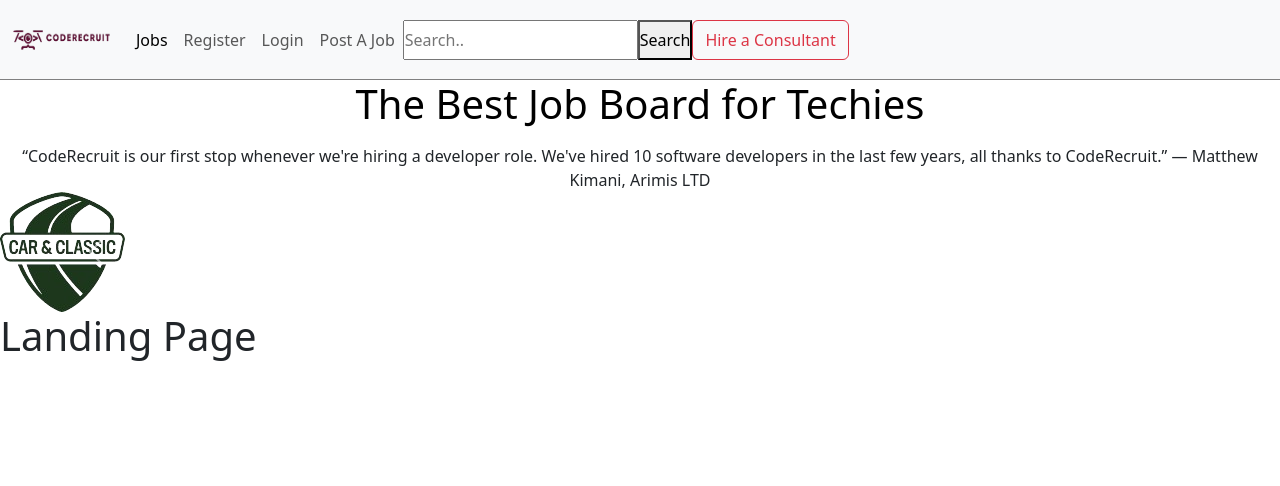
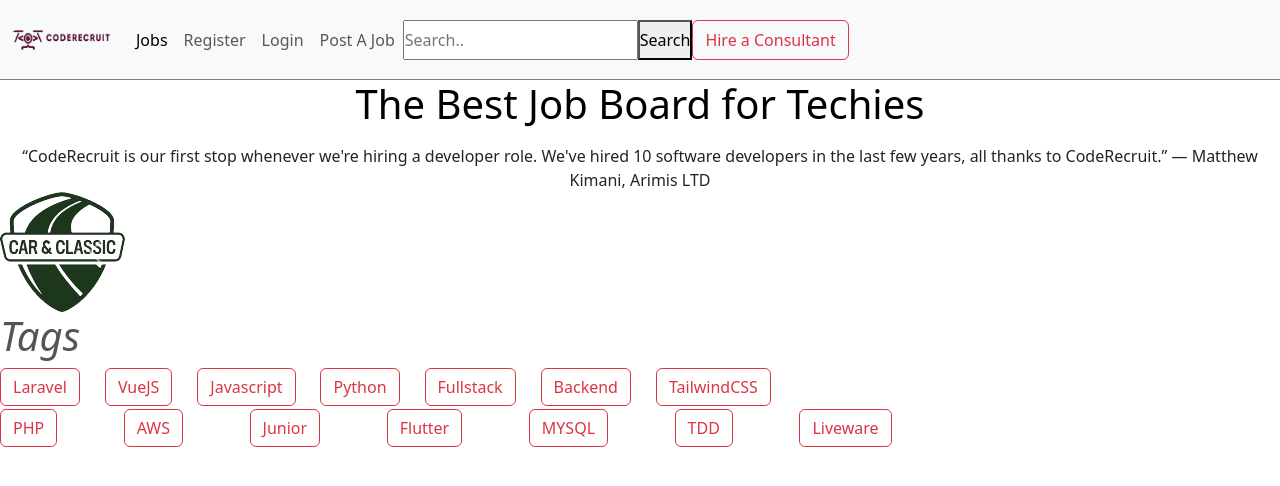
Before and after one commit to Mugao-joy/CodeRecruit, a Django app: page /landing/ in a window 1280 px wide. Shown: the top 486 px of the page. Run offline with Django 5.2, Linux system fonts and the light colour scheme; some libraries are stand-ins or nearby versions.

Commit message:
added tags to the landing page

```diff
--- a/Authentication/urls.py
+++ b/Authentication/urls.py
@@ -3,6 +3,7 @@
 
 app_name = 'Authentication'
 urlpatterns = [
-    path ('login/', user_login, name = 'login'),
-    path ('register/', user_register, name = 'register')
+    path ('register/', user_register, name = 'register'),
+    path ('login/', user_login, name = 'login')
+
 ]
--- a/crjob_board/templates/landing.html
+++ b/crjob_board/templates/landing.html
@@ -6,6 +6,24 @@
 
 
 {% block content %}
-    <h1>Landing Page</h1>
+<h1 style="font-style: italic; color: #555;">Tags</h1>
+
+    <button type="button" class="btn btn-outline-danger">Laravel</button>&nbsp;&nbsp;&nbsp;&nbsp;&nbsp;
+    <button type="button" class="btn btn-outline-danger">VueJS</button>&nbsp;&nbsp;&nbsp;&nbsp;&nbsp;
+    <button type="button" class="btn btn-outline-danger">Javascript</button>&nbsp;&nbsp;&nbsp;&nbsp;&nbsp;
+    <button type="button" class="btn btn-outline-danger">Python</button>&nbsp;&nbsp;&nbsp;&nbsp;&nbsp;
+    <button type="button" class="btn btn-outline-danger">Fullstack</button>&nbsp;&nbsp;&nbsp;&nbsp;&nbsp;
+    <button type="button" class="btn btn-outline-danger">Backend</button>&nbsp;&nbsp;&nbsp;&nbsp;&nbsp;
+    <button type="button" class="btn btn-outline-danger">TailwindCSS</button>&nbsp;&nbsp;&nbsp;&nbsp;&nbsp;&nbsp;&nbsp;&nbsp;&nbsp;&nbsp;
+
+    <h2>
+        <button type="button" class="btn btn-outline-danger">PHP</button>&nbsp;&nbsp;&nbsp;&nbsp;&nbsp;&nbsp;&nbsp;
+        <button type="button" class="btn btn-outline-danger">AWS</button>&nbsp;&nbsp;&nbsp;&nbsp;&nbsp;&nbsp;&nbsp;
+        <button type="button" class="btn btn-outline-danger">Junior</button>&nbsp;&nbsp;&nbsp;&nbsp;&nbsp;&nbsp;&nbsp;
+        <button type="button" class="btn btn-outline-danger">Flutter</button>&nbsp;&nbsp;&nbsp;&nbsp;&nbsp;&nbsp;&nbsp;
+        <button type="button" class="btn btn-outline-danger">MYSQL</button>&nbsp;&nbsp;&nbsp;&nbsp;&nbsp;&nbsp;&nbsp;
+        <button type="button" class="btn btn-outline-danger">TDD</button>&nbsp;&nbsp;&nbsp;&nbsp;&nbsp;&nbsp;&nbsp;
+        <button type="button" class="btn btn-outline-danger">Liveware</button>&nbsp;&nbsp;&nbsp;&nbsp;&nbsp;&nbsp;&nbsp;
+    </h2>
 
 {% endblock %}
--- a/crjob_board/urls.py
+++ b/crjob_board/urls.py
@@ -8,8 +8,9 @@
 app_name = 'crjob_board'
 
 urlpatterns = [
+    path ('', views.landing, name = 'landing'),
+    path ('home/', views.home, name = 'home'),
     path ('landing/', views.landing, name = 'landing'),
-    path ('home/', views.home, name = 'home'),
     path ('create/', views.create, name = 'create'),
     path('submitted/', views.submitted, name='submitted'),
     path('search/', views.search_results, name='search_results')
```
